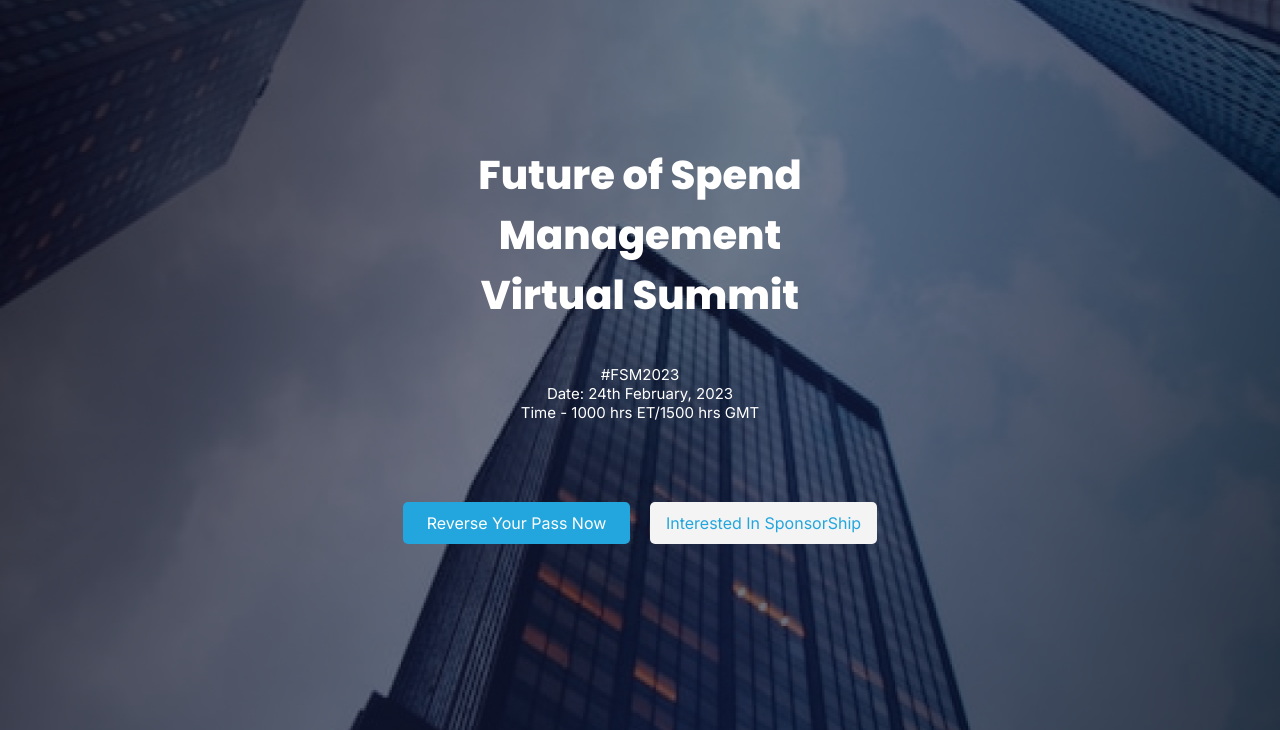
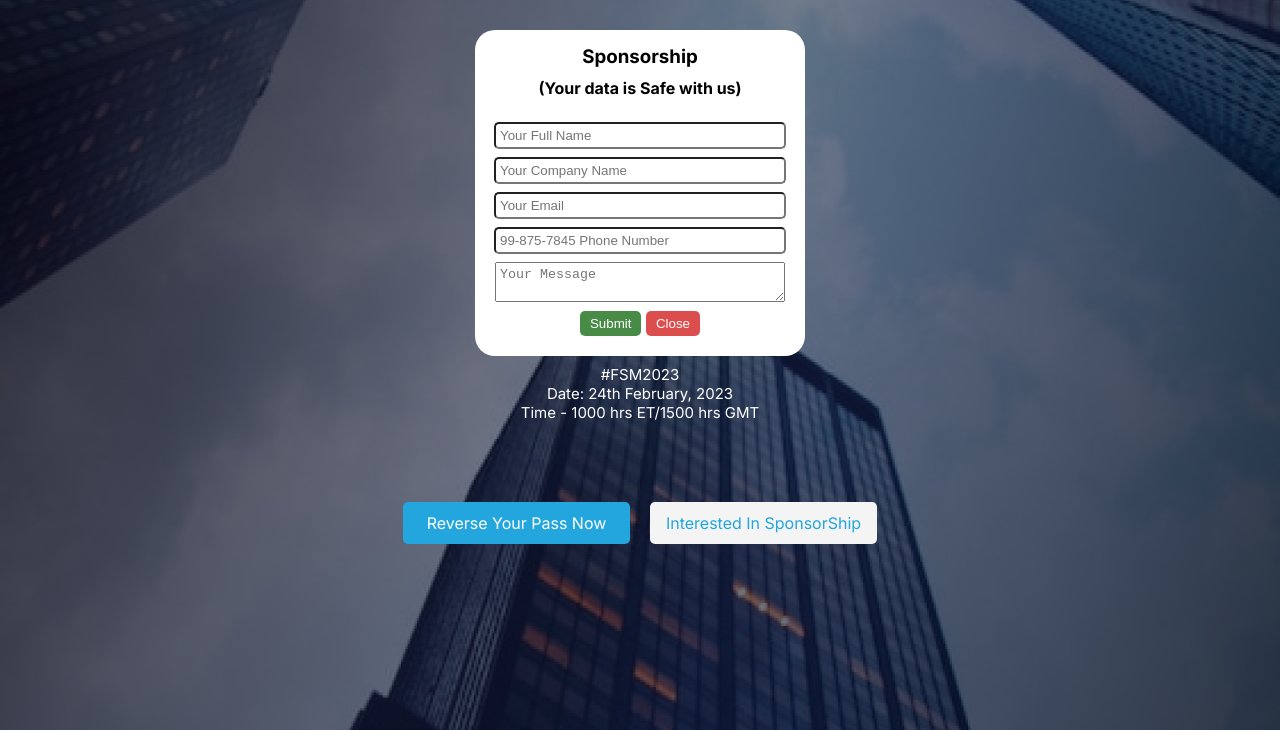
Before and after one commit to devhiteshk/event_landing_page, a plain HTML site: page index.html in a window 1280 px wide. Shown: the part 70-800 px from the top of the page. Drawn offline with Linux system fonts and the light colour scheme.

Commit message:
Popup production

```diff
--- a/index.html
+++ b/index.html
@@ -6,6 +6,7 @@
   <meta http-equiv="X-UA-Compatible" content="IE=edge">
   <meta name="viewport" content="width=device-width, initial-scale=1.0">
   <link rel="stylesheet" href="./styles.css">
+  <link rel="stylesheet" href="./popup.css">
   <link rel="stylesheet" href="https://cdnjs.cloudflare.com/ajax/libs/font-awesome/6.2.1/css/all.min.css"
     integrity="sha512-MV7K8+y+gLIBoVD59lQIYicR65iaqukzvf/nwasF0nqhPay5w/9lJmVM2hMDcnK1OnMGCdVK+iQrJ7lzPJQd1w=="
     crossorigin="anonymous" referrerpolicy="no-referrer">
@@ -13,6 +14,31 @@
 </head>
 
 <body>
+  <div class="loginPopup" id="popupForm">
+    <div class="formPopup" id="popupForm">
+      <div class="form-container">
+        <form method="post" action="/index.php" class="formContainer">
+          <h3>Sponsorship</h3>
+          <h4>(Your data is Safe with us)</h4>
+          <label for="fullName"></label>
+          <input type="text" id="fullName" placeholder="Your Full Name" name="fullName" required>
+          <label for="companyName"></label>
+          <input type="text" id="companyName" placeholder="Your Company Name" name="companyName" required>
+          <label for="email"></label>
+          <input type="text" id="email" placeholder="Your Email" name="email" required>
+          <label for="contno"></label>
+          <input type="tel" id="contno" placeholder="99-875-7845 Phone Number" name="contno"
+            pattern="[0-9]{3}-[0-9]{2}-[0-9]{3}" required>
+          <label for="message"></label>
+          <textarea type="text" id="message" placeholder="Your Message" name="message" required></textarea>
+          <div class="flex-buttons">
+            <button type="submit" class="btn-pus">Submit</button>
+            <button type="button" class="btn-puc cancel" onclick=closeForm()>Close</button>
+          </div>
+        </form>
+      </div>
+    </div>
+  </div>
   <div class="container hero-banner">
     <header>
       <img src="./assets/logo.png" class="logo">
@@ -57,14 +83,18 @@
         <p class="hero-info">Time - 1000 hrs ET/1500 hrs GMT</p>
         <div class="two-buttons">
           <p>
-          <div class="button-hero-1">
-            <a href="#">Reverse Your Pass Now</a>
-          </div>
+            <a onclick=openForm() href="#">
+              <div class="button-hero-1">
+                Reverse Your Pass Now
+              </div>
+            </a>
           </p>
           <p>
-          <div class="button-hero-2">
-            <a href="#">Interested In SponsorShip</a>
-          </div>
+            <a href="#">
+              <div class="button-hero-2">
+                Interested In SponsorShip
+              </div>
+            </a>
           </p>
         </div>
       </div>
@@ -78,7 +108,8 @@
         </div>
         <div class="description-about-us">
           Faced with increasing economic uncertainty and the costs associated with the ever-increasing administrative
-          burden, today's business leaders must look inside their businesses to accelerate profitability and growth. One
+          burden, today's business leaders must look inside their businesses to accelerate profitability and growth.
+          One
           way to increase your competitiveness is to implement best-in-class cost management software as part of your
           overall business process management strategy. It can play an important role in increasing productivity,
           reducing waste and unwanted costs, and creating value through digital transformation. It allows leaders to
@@ -259,7 +290,8 @@
 
     <div class="ind-h">
       <h2>Industries</h2>
-      <p>Lorem ipsum dolor sit amet, consectetur adipiscing elit. Nullam laoreet augue luctus ipsum sagittis, ac mollis
+      <p>Lorem ipsum dolor sit amet, consectetur adipiscing elit. Nullam laoreet augue luctus ipsum sagittis, ac
+        mollis
         eros facilisis.</p>
     </div>
 
@@ -448,8 +480,10 @@
   <footer>
     <div class="futurista">
       <img src="./assets/logo.png" alt="">
-      <p>The 21st century has seen a complete change in the way life operates on this planet. We are at the cusp of the
-        4th Industrial Revolution that will be based on the code, data or information based social and economic system.
+      <p>The 21st century has seen a complete change in the way life operates on this planet. We are at the cusp of
+        the
+        4th Industrial Revolution that will be based on the code, data or information based social and economic
+        system.
       </p>
       <input type="text">
       <button class="btn">Subscribe</button>
--- a/main.js
+++ b/main.js
@@ -16,3 +16,10 @@ for (i = 0; i < faq.length; i++) {
     }
   });
 }
+
+function openForm() {
+  document.getElementById("popupForm").style.display = "block";
+}
+function closeForm() {
+  document.getElementById("popupForm").style.display = "none";
+}
--- /dev/null
+++ b/popup.css
@@ -0,0 +1,73 @@
+.formPopup{
+    text-align: center;
+    position: fixed;
+    background-color: rgba(255, 255, 255, 0);
+    width: 100vw;
+    height: 100vh;
+    z-index: 9;
+}
+
+.form-container{
+    width: 100vw;
+    height: 100vh;
+    display: flex;
+    justify-content: center;
+
+}
+
+form{
+    margin-top: 100px;
+    min-width: 280px;
+    height: fit-content;
+    display: flex;
+    justify-content: center;
+    align-items: center;
+    flex-direction: column;
+    border-radius: 20px;
+    padding: 15px 15px;
+    background-color: #fff;
+}
+
+form input{
+    width: 280px;
+    padding: 4px;
+    margin: 4px;
+}
+
+form textarea{
+    width: 280px;
+    padding: 4px;
+    margin: 4px;
+}
+
+form h4{
+    margin-bottom: 20px;
+}
+
+.flex-buttons{
+    margin: 5px;
+}
+
+.btn-pus{
+    background-color: rgb(71, 139, 71) ;
+    padding: 5px 10px;
+    border: none;
+    border-radius: 5px;
+    color: white;
+}
+
+.btn-pus:hover{
+    cursor: pointer;
+}
+
+.btn-puc:hover{
+    cursor: pointer;
+}
+
+.btn-puc{
+    background-color: rgb(220, 78, 78) ;
+    padding: 5px 10px;
+    border: none;
+    border-radius: 5px;
+    color: white;
+}
--- a/styles.scss
+++ b/styles.scss
@@ -3,6 +3,10 @@
 * {
   margin: 0;
   padding: 0;
+}
+
+a:hover {
+  cursor: pointer;
 }
 
 hr {
@@ -67,6 +71,13 @@ body {
   height: 42px;
   width: 227px;
   border-radius: 5px;
+}
+.button-hero-1:hover {
+  cursor: pointer;
+}
+
+.button-hero-2:hover {
+  cursor: pointer;
 }
 
 .button-hero-2 {
```
Also changed, not shown: styles.css, 1 other file.
